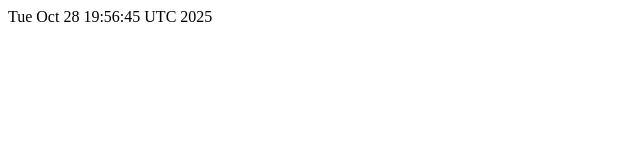
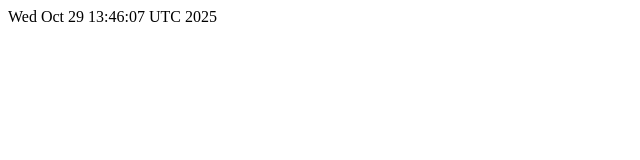
Before and after one commit to RadStr-bot/b32f4b80-78cc-4bc8-82a7-bbfeb2495360-publication-repo, a plain HTML site: page docs-dir/index.html in a window 1280 px wide. Shown: the full height of the page, 0-640 px from the left. Drawn offline with Linux system fonts and the light colour scheme.

Commit message:
Commit from GitHub action

```diff
--- a/docs-dir/index.html
+++ b/docs-dir/index.html
@@ -1 +1 @@
-<html>Tue Oct 28 19:56:45 UTC 2025</html>
+<html>Wed Oct 29 13:46:07 UTC 2025</html>
```
Also changed, not shown: 1 other file.
